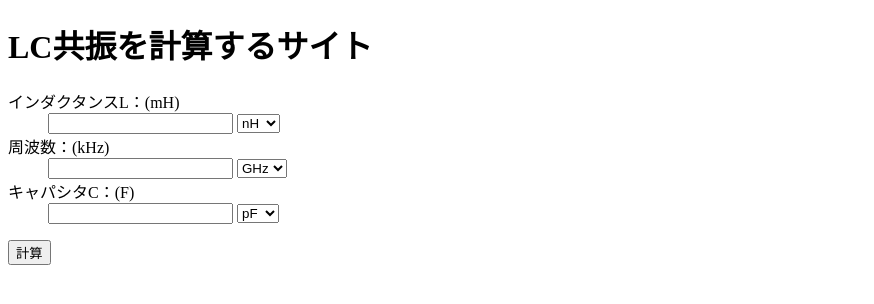
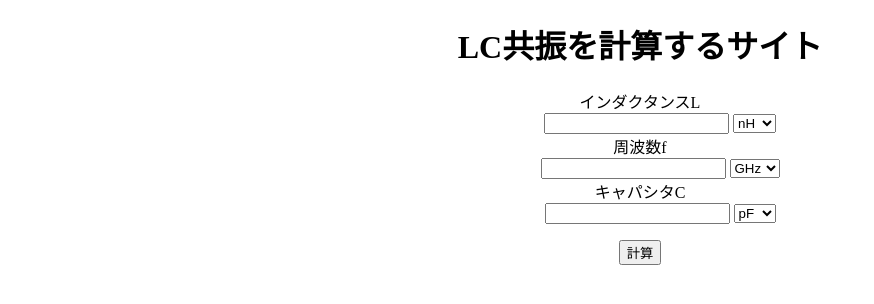
Before and after one commit to katakyo/LC-resonance, a plain HTML site: page index.html in a window 1280 px wide. Shown: the whole page, without its empty margins (0-874 px from the left). Drawn offline with Linux system fonts and the light colour scheme.

Commit message:
chane -index.html dt text -style.css centaring

```diff
--- a/index.html
+++ b/index.html
@@ -11,9 +11,10 @@
     <script src="index.js">
     </script>
     <h1>LC共振を計算するサイト</h1>
+    <div class="container">
     <form class="calc-form">
         <dl>
-            <dt>インダクタンスL：(mH)</dt>
+            <dt>インダクタンスL</dt>
             <dd><input type="number" class="box" name="inductance">
                 <select id ="indactance_ip" onchange = "get_inductance_ip();">
                     <option value="-9">nH</option>
@@ -22,7 +23,7 @@
                     <option value="0">H</option>
                 </select>
             </dd>
-            <dt>周波数：(kHz)</dt>
+            <dt>周波数f</dt>
             <dd><input type="number" class="box" name="freqency">
                 <select id="freaqency_ip" onchange="get_frequency_ip();">
                     <option value="9">GHz</option>
@@ -31,7 +32,7 @@
                     <option value="0">Hz</option>
                 </select>
             </dd>
-            <dt>キャパシタC：(F)</dt>
+            <dt>キャパシタC</dt>
             <dd><input id="capacitance" class="box" type="text" readonly="">
                 <select id="capacitance_ip" onchange="get_capacitance_ip();">
                     <option value="-12">pF</option>
@@ -43,5 +44,6 @@
             </dd>
             <p><input type="button" class="calc-btn" onclick="calc(inductance.value,freqency.value);" value="計算"></p>
     </form>
+    </div>
 </body>
 </html>
--- a/style.css
+++ b/style.css
@@ -0,0 +1,28 @@
+.container{
+    width: 80%;
+    margin-left: auto;
+    margin-right: auto;
+
+}
+
+h1{
+    text-align: center;
+}
+.calc_form{
+    padding: 20px;
+    background-color:  #ddd;
+    width:40px;
+    height: 100px;
+}
+
+dt{
+    text-align: center;
+}
+
+dd {
+    text-align: center;
+}
+
+p{
+    text-align: center;
+}
```
